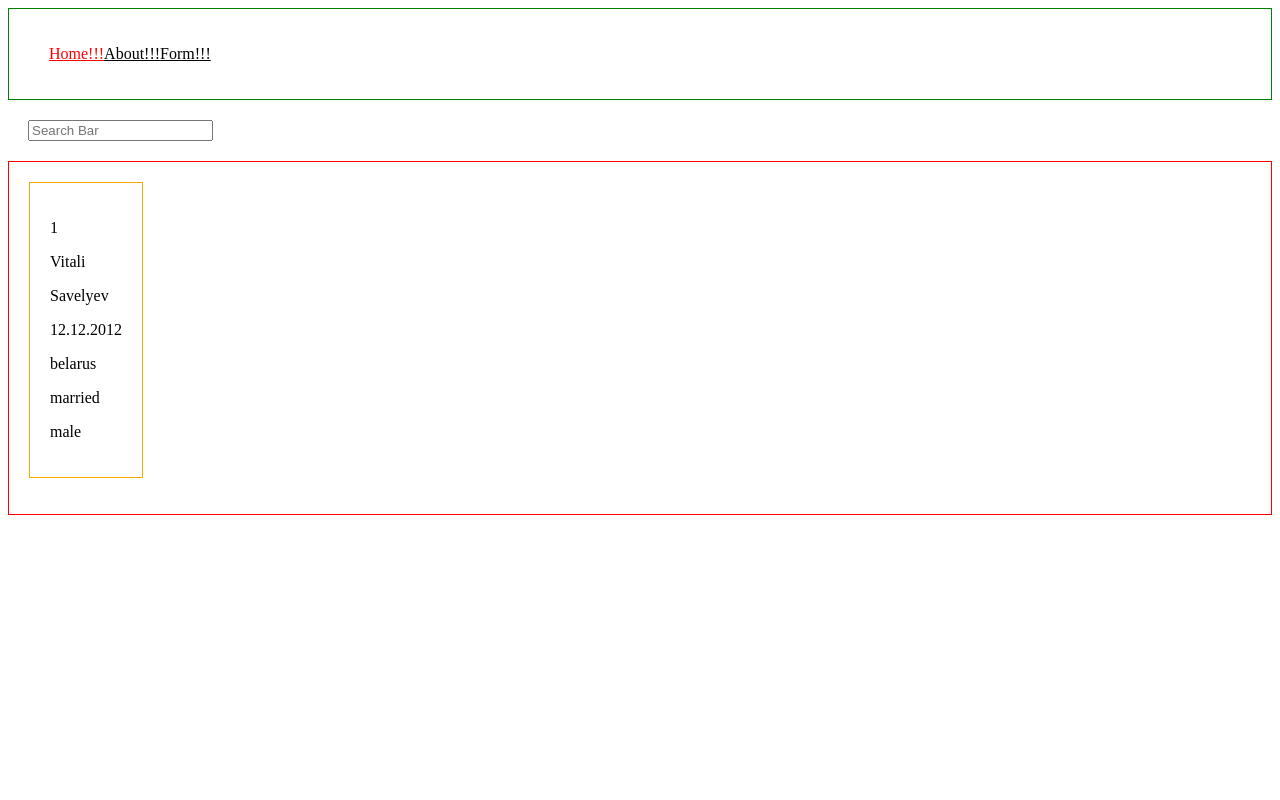
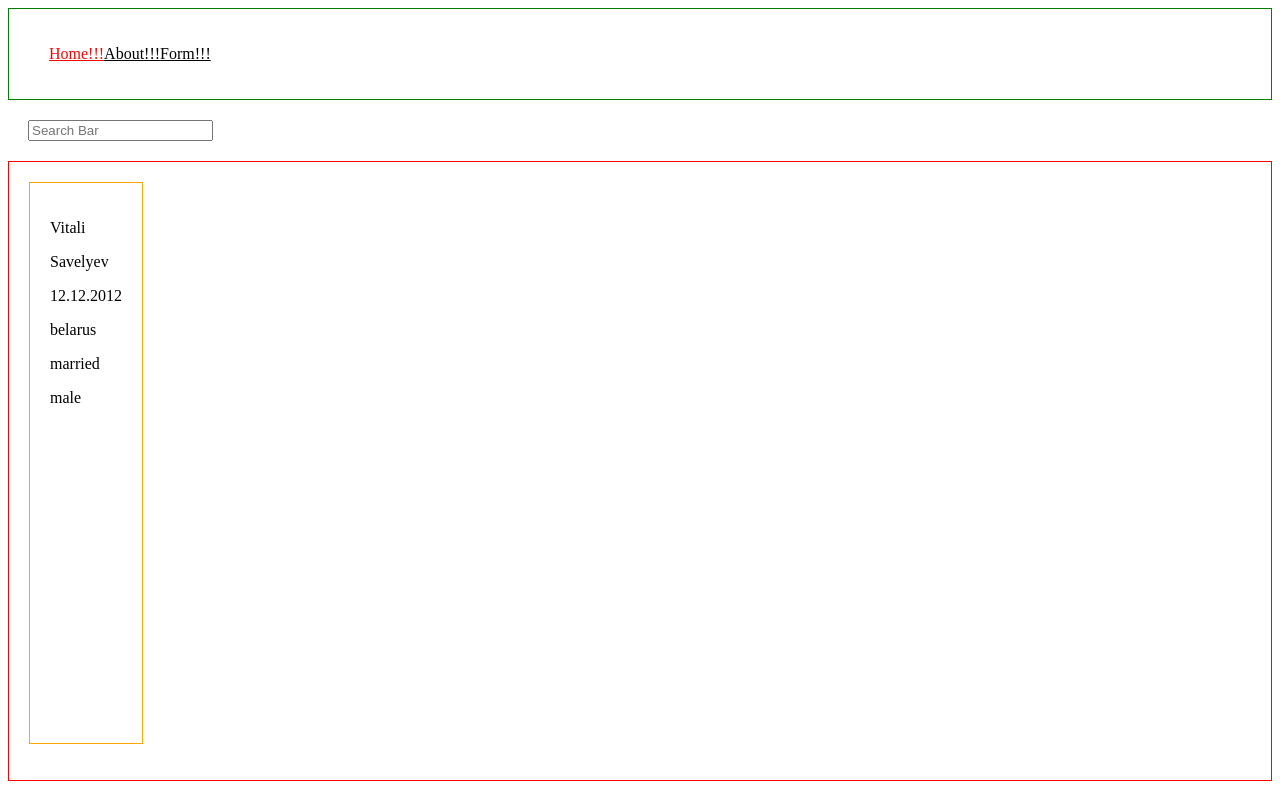
Before and after one commit to VitaliSavelyev/React2022Q1, a React (Vite) app: page / in a window 1280 px wide. Built offline with nearby package versions, Linux system fonts and the light colour scheme.

Commit message:
feat: added update db

```diff
--- a/src/routes/forms/forms.tsx
+++ b/src/routes/forms/forms.tsx
@@ -5,6 +5,7 @@ import CustomRadio from "./customRadio/CustomRadio";
 import {IUser} from "../../interfaces/user.interface";
 import {CountryEnum} from "../../enums/country.enum";
 import {GenderEnum} from "../../enums/gender.enum";
+import {users} from "../../db/dbusers";
 
 export interface FormControlRadio {
     ref: React.RefObject<HTMLInputElement>[];
@@ -217,7 +218,8 @@ class UserForm extends React.Component<unknown, { formState: IForm }> {
         const isInvalidForm = Object.values(updatedState).some(control => !control.valid)
         if(!isInvalidForm){
             user.id =`${Math.random()*10000}`
-
+            users.push(user)
+            this.setState({formState: updatedState})
         } else {
             this.setState({formState: updatedState})
         }
--- a/src/routes/home/Card/card.tsx
+++ b/src/routes/home/Card/card.tsx
@@ -11,13 +11,26 @@ const Card = (props: { card: IUser; key: string }) => {
                 marginBottom: "16px",
             }}
         >
-            <p>{card.id}</p>
             <p>{card.name}</p>
             <p>{card.surname}</p>
             <p>{card.birthday}</p>
             <p>{card.country}</p>
             <p>{card.married ? 'married' : 'not married'}</p>
             <p>{card.gender}</p>
+            <div
+                style={{
+                    backgroundImage: `url(
+            ${card.photo}
+          )`,
+                    width: '100%',
+                    height: '300px',
+                    borderRadius: '20px',
+                    backgroundRepeat: 'no-repeat',
+                    backgroundPosition: 'center',
+                    backgroundSize: 'cover',
+                    alignSelf: 'center',
+                }}
+            ></div>
         </div>
     );
 };
--- a/src/routes/home/home.tsx
+++ b/src/routes/home/home.tsx
@@ -2,21 +2,7 @@ import { IUser } from "interfaces/user.interface";
 import React from "react";
 import Card from "./Card/card";
 import SearchBar from "../../header/search/search";
-import {CountryEnum} from "../../enums/country.enum";
-import { GenderEnum } from "../../enums/gender.enum";
-
-const users: IUser[] = [
-    {
-        id: "1",
-        name: "Vitali",
-        surname: "Savelyev",
-        birthday: "12.12.2012",
-        country: CountryEnum.BELARUS,
-        married: true,
-        gender: GenderEnum.MALE,
-        photo: ''
-    },
-]
+import { users } from "../../db/dbusers";
 
 const Home = () => {
   return (
@@ -26,7 +12,7 @@ const Home = () => {
         style={{
           display: "flex",
           padding: "20px",
-          justifyContent: "space-between",
+            gap: "10px",
           flexWrap: "wrap",
           border: "1px solid red",
         }}
```
